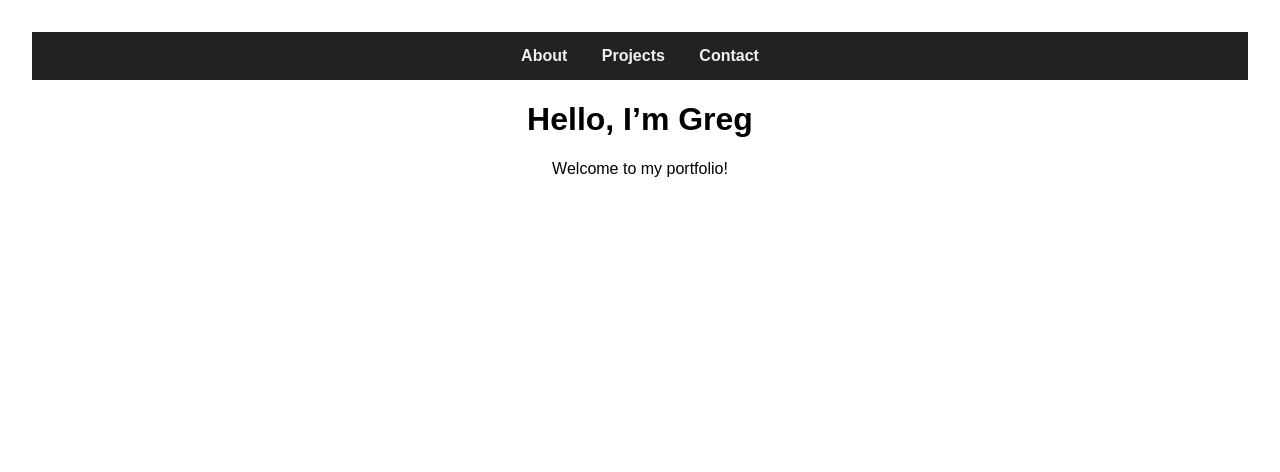
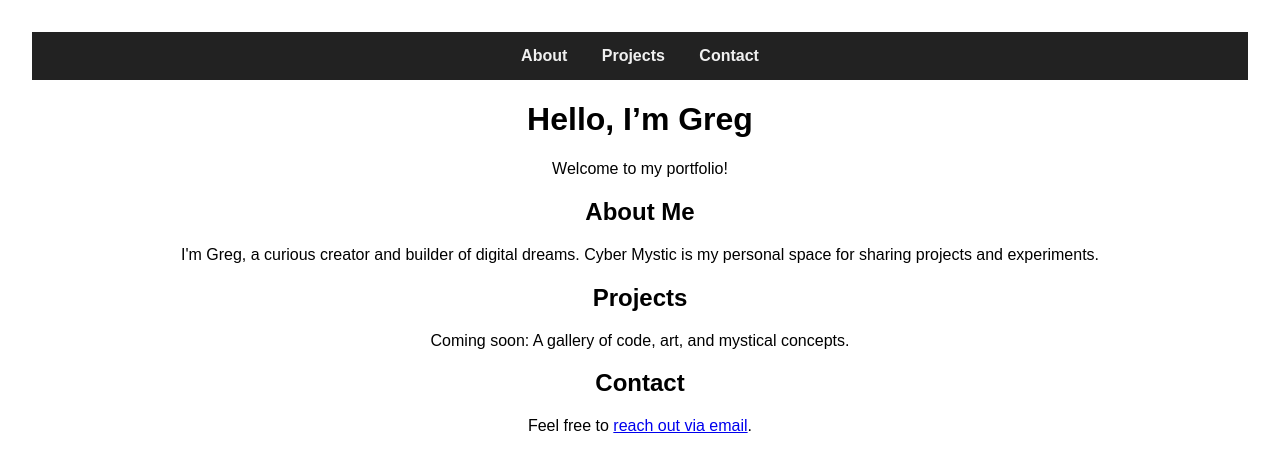
Before and after one commit to techodyssey89/portfolio-website, a plain HTML site: page Portfolio-website/index.html in a window 1280 px wide. Drawn offline with Linux system fonts and the light colour scheme.

Commit message:
Update index.html
added the content section

```diff
--- a/Portfolio-website/index.html
+++ b/Portfolio-website/index.html
@@ -19,6 +19,21 @@
     <h1>Hello, I’m Greg</h1>
     <p>Welcome to my portfolio!</p>
   </header>
+  <section id="about">
+  <h2>About Me</h2>
+  <p>I'm Greg, a curious creator and builder of digital dreams. Cyber Mystic is my personal space for sharing projects and experiments.</p>
+</section>
+
+<section id="projects">
+  <h2>Projects</h2>
+  <p>Coming soon: A gallery of code, art, and mystical concepts.</p>
+</section>
+
+<section id="contact">
+  <h2>Contact</h2>
+  <p>Feel free to <a href="mailto:youremail@example.com">reach out via email</a>.</p>
+</section>
+
   <script src="scripts/main.js"></script>
 </body>
 </html>
```
